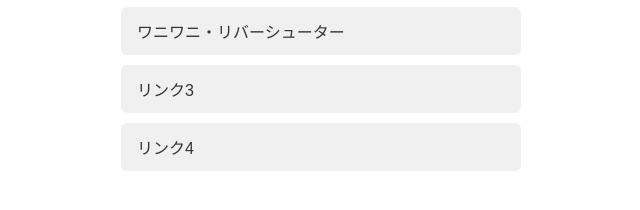
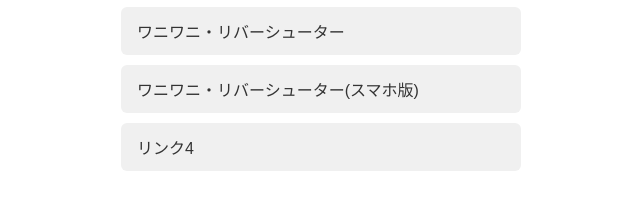
Before and after one commit to takuyakk11-sudo/kt, a plain HTML site: page index.html in a window 1280 px wide. Shown: the part 168-378 px from the top of the page, without its empty margins (319-959 px from the left). Drawn offline with Linux system fonts and the light colour scheme.

Commit message:
Update index.html

```diff
--- a/index.html
+++ b/index.html
@@ -37,7 +37,7 @@
   <ul>
     <li><a href="Deep_Breath-Ver3.html">深呼吸</a></li>
     <li><a href="waniwani2.html">ワニワニ・リバーシューター</a></li>
-    <li><a href="https://example.com/3">リンク3</a></li>
+    <li><a href="waniwani-sumaho.html">ワニワニ・リバーシューター(スマホ版)</a></li>
     <li><a href="https://example.com/4">リンク4</a></li>
   </ul>
 
```
